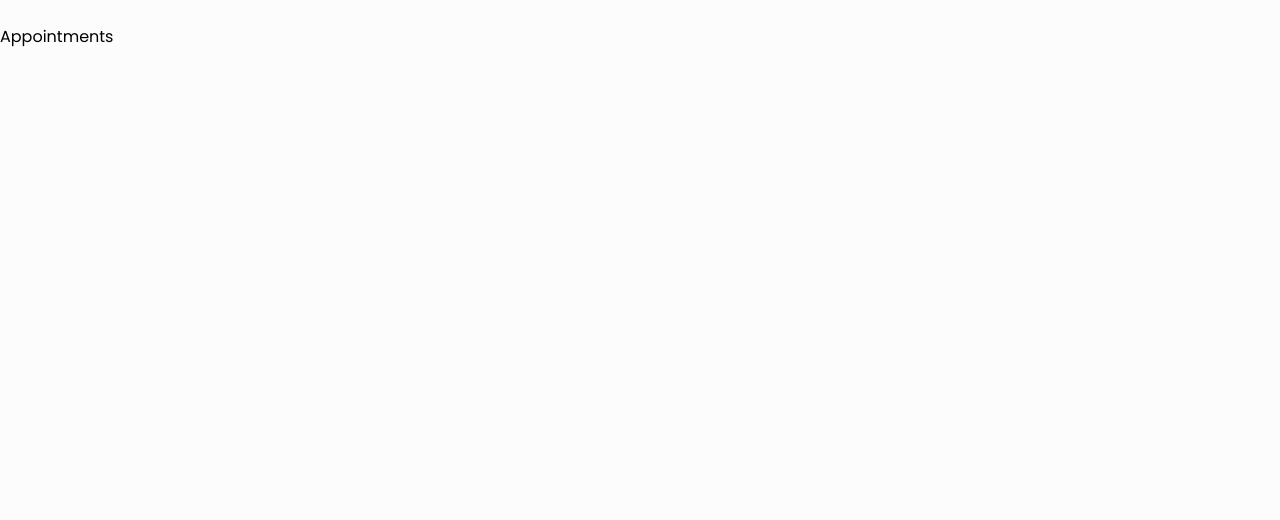
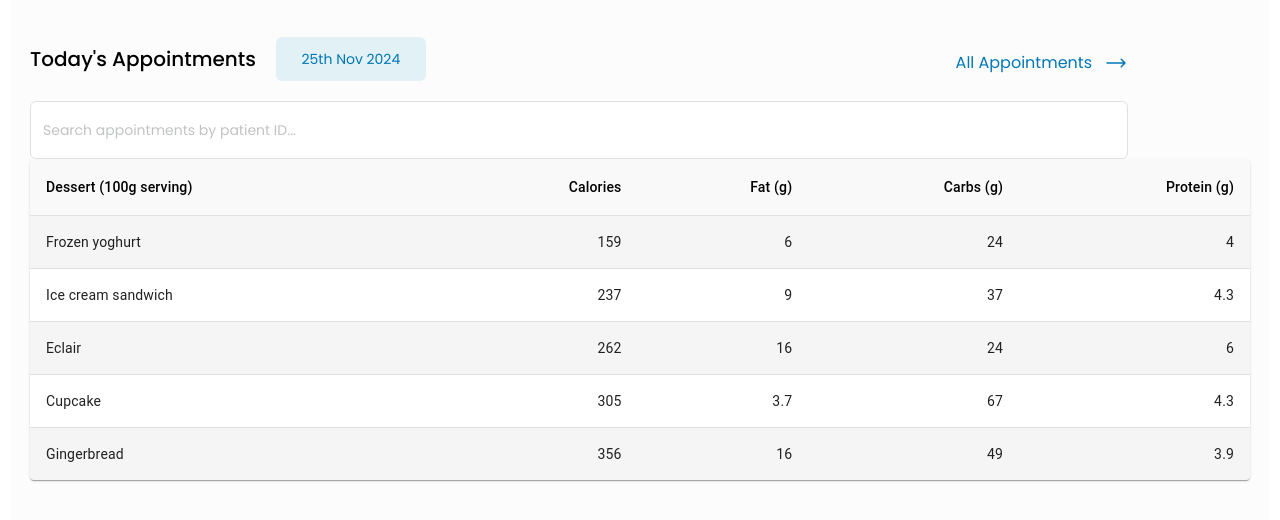
Before and after one commit to kristinenyaga/mediapp_frontend, a Next.js app: page /appointments in a window 1280 px wide. Shown: the top 520 px of the page. Built offline with nearby package versions, Linux system fonts and the light colour scheme.

Commit message:
update appointments page

```diff
--- a/app/components/doctor/appointmentsPage/Appointments.tsx
+++ b/app/components/doctor/appointmentsPage/Appointments.tsx
@@ -1,11 +1,124 @@
-import React from 'react'
-import Layout from '../../layout'
+"use client"
+import React from 'react';
+import { styled } from '@mui/material/styles';
+import Table from '@mui/material/Table';
+import TableBody from '@mui/material/TableBody';
+import TableCell, { tableCellClasses } from '@mui/material/TableCell';
+import TableContainer from '@mui/material/TableContainer';
+import TableHead from '@mui/material/TableHead';
+import TableRow from '@mui/material/TableRow';
+import Paper from '@mui/material/Paper';
+import Layout from '../../layout';
+import { HiOutlineArrowLongRight } from "react-icons/hi2";
+
+const StyledTableCell = styled(TableCell)(({ theme }) => ({
+  [`&.${tableCellClasses.head}`]: {
+    backgroundColor: '#F9F9F9',
+    color: '#000201',
+  },
+  [`&.${tableCellClasses.body}`]: {
+    fontSize: 14,
+  },
+}));
+
+const StyledTableRow = styled(TableRow)(({ theme }) => ({
+  '&:nth-of-type(odd)': {
+    backgroundColor: theme.palette.action.hover,
+  },
+  // hide last border
+  '&:last-child td, &:last-child th': {
+    border: 0,
+  },
+}));
+
+function createData(
+  name: string,
+  calories: number,
+  fat: number,
+  carbs: number,
+  protein: number,
+) {
+  return { name, calories, fat, carbs, protein };
+}
+
+const rows = [
+  createData('Frozen yoghurt', 159, 6.0, 24, 4.0),
+  createData('Ice cream sandwich', 237, 9.0, 37, 4.3),
+  createData('Eclair', 262, 16.0, 24, 6.0),
+  createData('Cupcake', 305, 3.7, 67, 4.3),
+  createData('Gingerbread', 356, 16.0, 49, 3.9),
+];
 const Appointments = () => {
+  const getCurrentDate = () => {
+    const date = new Date();
+
+    // Get day with ordinal suffix
+    const day = date.getDate();
+    const ordinal =
+      day % 10 === 1 && day !== 11
+        ? 'st'
+        : day % 10 === 2 && day !== 12
+          ? 'nd'
+          : day % 10 === 3 && day !== 13
+            ? 'rd'
+            : 'th';
+    const dayWithOrdinal = `${day}${ordinal}`;
+
+    // Get month and year
+    const month = date.toLocaleString('default', { month: 'short' }); // Nov
+    const year = date.getFullYear();
+
+    return `${dayWithOrdinal} ${month} ${year}`;
+  };
+
   return (
     <Layout>
-      <div>Appointments</div>
+      <div className='px-5'>
+        <div className='flex  justify-between items-center xl:w-[90%]' >
+          <div className='flex items-center gap-5 mt-3'>
+            <p className='font-medium text-[20px]'>Today&apos;s Appointments</p>
+            <p className='bg-blue-100 text-blue-300 p-3 w-[150px] text-center rounded-md text-sm'>{getCurrentDate()}</p>
+          </div>
+          <p className='text-blue-300 cursor-pointer hover:underline underline-offset-4 mt-5 flex gap-3 items-center'>All Appointments <HiOutlineArrowLongRight className='text-blue-300 text-2xl'/></p>
+        </div>
+        <div className='mt-5'>
+          <input
+            type='text'
+            placeholder='Search appointments by patient ID...'
+            className='w-[90%] border border-gray-300 rounded-md p-3 py-4 focus:outline-none focus:ring-1 focus:ring-gray-600 placeholder:text-sm'
+          />
+        </div>
+        <TableContainer component={Paper}>
+          <Table sx={{ minWidth: 700 }} aria-label="customized table">
+            <TableHead>
+              <TableRow>
+                <StyledTableCell>Dessert (100g serving)</StyledTableCell>
+                <StyledTableCell align="right">Calories</StyledTableCell>
+                <StyledTableCell align="right">Fat&nbsp;(g)</StyledTableCell>
+                <StyledTableCell align="right">Carbs&nbsp;(g)</StyledTableCell>
+                <StyledTableCell align="right">Protein&nbsp;(g)</StyledTableCell>
+              </TableRow>
+            </TableHead>
+            <TableBody>
+              {rows.map((row) => (
+                <StyledTableRow key={row.name}>
+                  <StyledTableCell component="th" scope="row">
+                    {row.name}
+                  </StyledTableCell>
+                  <StyledTableCell align="right">{row.calories}</StyledTableCell>
+                  <StyledTableCell align="right">{row.fat}</StyledTableCell>
+                  <StyledTableCell align="right">{row.carbs}</StyledTableCell>
+                  <StyledTableCell align="right">{row.protein}</StyledTableCell>
+                </StyledTableRow>
+              ))}
+            </TableBody>
+          </Table>
+        </TableContainer>
+
+
+      </div>
     </Layout>
-  )
-}
+  );
+};
 
-export default Appointments
+export default Appointments;
--- a/app/components/doctor/overviewPage/OverviewPage.tsx
+++ b/app/components/doctor/overviewPage/OverviewPage.tsx
@@ -8,9 +8,9 @@ const OverviewPage = () => {
     <Layout>
       <Header />
       <div className='mt-8'>
-        <div className='flex justify-between w-[80%]'>
+        <div className='flex gap-5 justify-between w-[100%] xl:w-[80%] pr-5'>
           <div className='flex justify-between h-24 px-5 items-center border border-gray-300 w-[400px] rounded-md'>
-            <div className='flex gap-5 items-center px-2'>
+            <div className='flex gap-5 items-center'>
               <div className='flex justify-center items-center rounded-full w-14 h-14 bg-gray-300'>
                 <Image src={appointmentBlue} alt='apps icon' />
               </div>
@@ -36,6 +36,7 @@ const OverviewPage = () => {
             </div>
             <p className='text-gray-700 text-2xl pr-2'>50</p>
           </div>
+
         </div>
       </div>
     </Layout>
--- a/app/components/sidebar/sidebar.css
+++ b/app/components/sidebar/sidebar.css
@@ -84,7 +84,7 @@
 }
 .menu-item.active {
     background-color: rgb(0,150, 199, 10%);
-    padding: 15px;
+    padding: 15px 30px;
 }
 
 .menu-item.active .menu-text {
--- a/app/globals.css
+++ b/app/globals.css
@@ -10,6 +10,7 @@
 .layout {
     display: grid;
     grid-template-columns: 1.8fr 10fr;
+    padding: 0 10px;
 }
 
 .sidebar {
@@ -34,6 +35,7 @@
 @media screen and (max-width: 1280px) {
     .layout {
         grid-template-columns: 12fr;
+        padding:0 10px;
     }
 
     .sidebar {
--- a/package.json
+++ b/package.json
@@ -9,12 +9,16 @@
     "lint": "next lint"
   },
   "dependencies": {
+    "@emotion/react": "^11.13.5",
+    "@emotion/styled": "^11.13.5",
+    "@mui/material": "^6.1.8",
     "axios": "^1.7.7",
     "chart.js": "^4.4.6",
     "next": "15.0.3",
     "react": "^18.3.1",
     "react-chartjs-2": "^5.2.0",
-    "react-dom": "^18.3.1"
+    "react-dom": "^18.3.1",
+    "react-icons": "^5.3.0"
   },
   "devDependencies": {
     "@types/node": "^20",
--- a/tailwind.config.ts
+++ b/tailwind.config.ts
@@ -31,7 +31,7 @@ export default {
           600: '#76AB35',
         },
         blue: {
-          100: '150 199 10',
+          100: 'rgb(0,150, 199, 10%)',
           200:'#0096C7',
           300:'#0077B6'
         },
```
Also changed, not shown: 1 other file (tests, documents, lock files or other folders).
